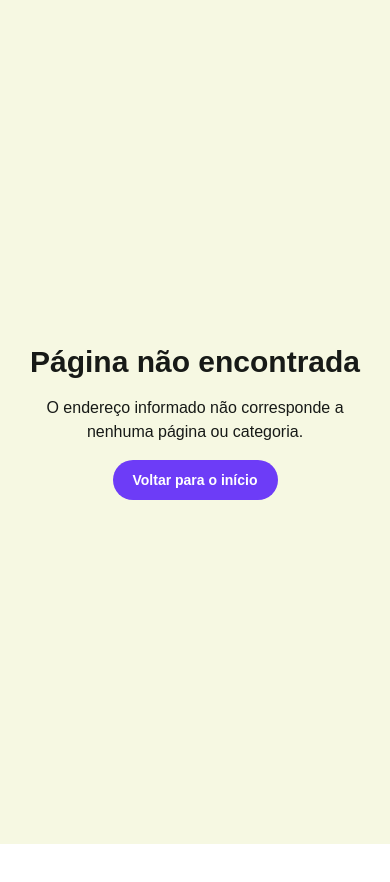
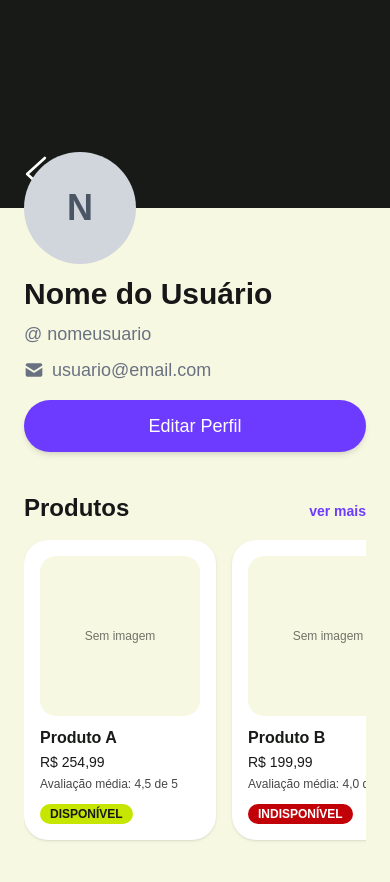
Before and after one commit to smacedo7/pt-2026-02-grupo-05-frontend, a Next.js app: page /perfil in a window 390 px wide. Before the commit this address had no page. Shown: the top 882 px of the page. Before the commit the page ends 844 px from the top, so only its background shows below. Built offline with nearby package versions, Linux system fonts and the light colour scheme.

Commit message:
versão 0.1 da tela de perfil, já implementando responsividade. Versão placeholder para teste.

```diff
--- /dev/null
+++ b/app/perfil/page.tsx
@@ -0,0 +1,173 @@
+import Link from "next/link";
+import CardProduto from "@/app/categorias/[slug]/CardProduto";
+import type { Produto } from "@/lib/categorias/tipos";
+
+type Usuario = {
+  nome: string;
+  usuario: string;
+  email: string;
+  foto?: string;
+  produtos: Produto[];
+};
+
+// depois vou trocar pelo da api
+const usuario: Usuario = {
+  nome: "Nome do Usuário",
+  usuario: "nomeusuario",
+  email: "usuario@email.com",
+  foto: undefined,
+  produtos: [
+    {
+      id: "1",
+      nome: "Produto A",
+      preco: 254.99,
+      disponivel: true,
+      imagemUrl: null,
+      categoriaSlug: "tecnologia",
+      subcategoriaSlug: "exemplo",
+      criadoEm: "2026-11-01T10:00:00Z",
+      avaliacao: 4.5,
+    },
+    {
+      id: "2",
+      nome: "Produto B",
+      preco: 199.99,
+      disponivel: false,
+      imagemUrl: null,
+      categoriaSlug: "tecnologia",
+      subcategoriaSlug: "exemplo",
+      criadoEm: "2026-11-02T10:00:00Z",
+      avaliacao: 4.0,
+    },
+    {
+      id: "3",
+      nome: "Produto C",
+      preco: 599.9,
+      disponivel: true,
+      imagemUrl: null,
+      categoriaSlug: "tecnologia",
+      subcategoriaSlug: "exemplo",
+      criadoEm: "2026-11-03T10:00:00Z",
+      avaliacao: 5.0,
+    },
+  ],
+};
+
+// depois isso vai mudar pra quando tiver logado ou não
+const ehDono = true;
+
+export default function PerfilPage() {
+  const inicial = usuario.nome.charAt(0).toUpperCase();
+
+  return (
+    <main className="min-h-screen bg-creme pb-12">
+      {/* espaço pra navbar que vai vir depois */}
+      <header className="w-full bg-preto pt-28">
+        <div className="relative mx-auto h-24 max-w-7xl px-6 sm:h-40 lg:h-[325px]">
+          <Link
+            href="/"
+            aria-label="Voltar"
+            className="absolute bottom-4 left-6 h-9 w-6 rounded text-white focus:outline-none focus-visible:ring-2 focus-visible:ring-white sm:bottom-8 sm:h-11 sm:w-7 lg:bottom-[52px] lg:h-[55px] lg:w-9"
+          >
+            <svg
+              viewBox="0 0 35 55"
+              fill="none"
+              stroke="currentColor"
+              strokeWidth="4"
+              strokeLinecap="round"
+              strokeLinejoin="round"
+              className="h-full w-full"
+              aria-hidden="true"
+            >
+              <path d="M31 3L4 27.5L31 52" />
+            </svg>
+          </Link>
+        </div>
+      </header>
+
+      <div className="mx-auto max-w-7xl px-6">
+        {/* cabeçalho do perfil */}
+        <section className="flex flex-col gap-4 sm:flex-row sm:items-start sm:justify-between">
+          <div className="min-w-0 lg:ml-[72px]">
+            {/* deixa a foto por cima da parte preta */}
+            <div className="relative z-10 -mt-14 flex h-28 w-28 items-center justify-center overflow-hidden rounded-full bg-gray-300 sm:-mt-24 sm:h-44 sm:w-44 lg:-mt-[190px] lg:h-[230px] lg:w-[230px]">
+              {usuario.foto ? (
+                <img
+                  src={usuario.foto}
+                  alt={`Foto de ${usuario.nome}`}
+                  className="h-full w-full object-cover"
+                />
+              ) : (
+                <span className="text-4xl font-bold text-gray-600 sm:text-6xl lg:text-8xl">
+                  {inicial}
+                </span>
+              )}
+            </div>
+
+            <h1 className="mt-3 break-words text-3xl font-bold sm:text-5xl lg:leading-none">
+              {usuario.nome}
+            </h1>
+            <p className="mt-2 text-lg text-gray-500 sm:mt-3 sm:text-2xl lg:leading-none">
+              @ {usuario.usuario}
+            </p>
+            <p className="mt-2 flex items-center gap-2 break-all text-lg text-gray-500 sm:mt-3.5 sm:text-2xl lg:leading-none">
+              <svg
+                viewBox="0 0 24 24"
+                fill="currentColor"
+                className="h-5 w-5 shrink-0 sm:h-6 sm:w-6 lg:h-[22px] lg:w-[22px]"
+                aria-hidden="true"
+              >
+                <path d="M2 6a2 2 0 012-2h16a2 2 0 012 2v.5l-10 6.25L2 6.5V6zm0 3.35V18a2 2 0 002 2h16a2 2 0 002-2V9.35l-9.47 5.92a1 1 0 01-1.06 0L2 9.35z" />
+              </svg>
+              {usuario.email}
+            </p>
+          </div>
+
+          {ehDono && (
+            <Link
+              href="/perfil/editar"
+              className="flex w-full items-center justify-center rounded-full bg-[#6D3BFF] px-8 py-3 text-lg font-medium text-white shadow-md hover:bg-[#5a2ee0] focus:outline-none focus-visible:ring-2 focus-visible:ring-[#6D3BFF] focus-visible:ring-offset-2 sm:mt-6 sm:w-auto lg:mt-8 lg:h-11 lg:w-[324px] lg:py-0 lg:text-xl"
+            >
+              Editar Perfil
+            </Link>
+          )}
+        </section>
+
+        {/* produtos */}
+        <section className="mt-10 lg:mt-16" aria-labelledby="titulo-produtos">
+          <div className="flex items-baseline justify-between">
+            <h2
+              id="titulo-produtos"
+              className="text-2xl font-bold sm:text-3xl lg:text-[32px] lg:leading-none"
+            >
+              Produtos
+            </h2>
+            {usuario.produtos.length > 0 && (
+              <Link
+                href="/perfil/produtos"
+                className="text-sm font-semibold text-[#6D3BFF] hover:underline"
+              >
+                ver mais
+              </Link>
+            )}
+          </div>
+
+          {usuario.produtos.length > 0 ? (
+            <div className="mt-4 flex snap-x gap-4 overflow-x-auto pb-4 lg:mt-11 lg:gap-8">
+              {usuario.produtos.map((produto) => (
+                <div
+                  key={produto.id}
+                  className="w-48 shrink-0 snap-start sm:w-56 lg:w-[229px]"
+                >
+                  <CardProduto produto={produto} />
+                </div>
+              ))}
+            </div>
+          ) : (
+            <p className="mt-4 text-gray-500">Nenhum produto cadastrado ainda.</p>
+          )}
+        </section>
+      </div>
+    </main>
+  );
+}
```
